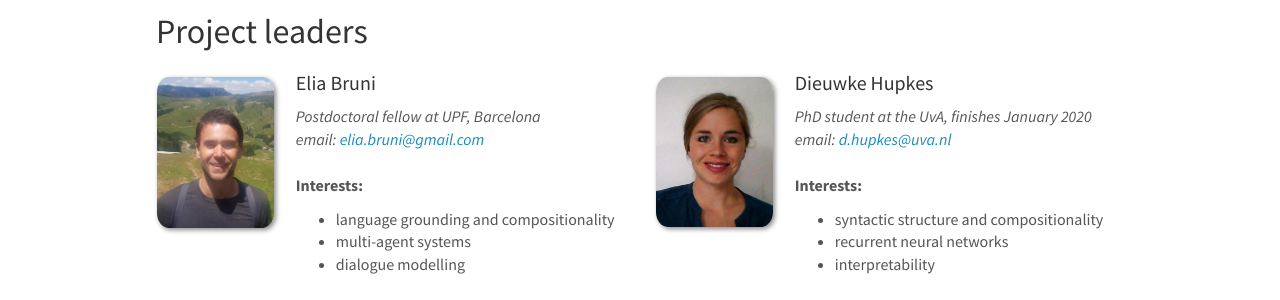
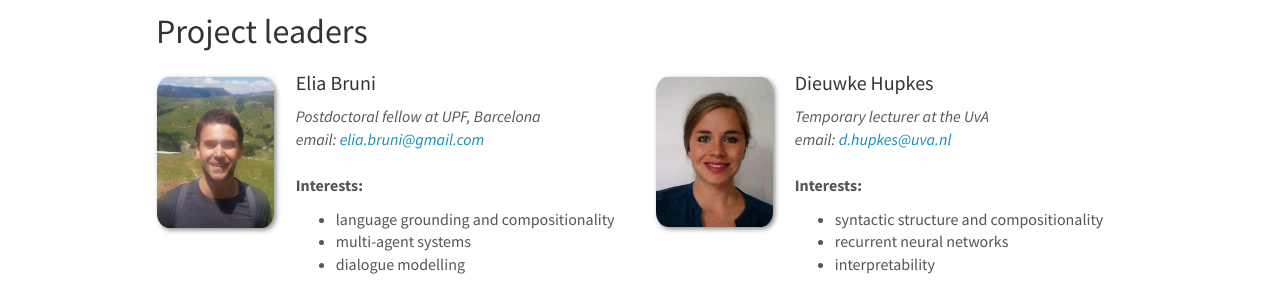
Before and after one commit to i-machine-think/i-machine-think.github.io, a Jekyll site: the page built from _pages/team.md, in a window 1280 px wide and 900 px high. Shown: the part 214-514 px from the top of the window. Built offline with Jekyll 4.4.1, drawn with Linux system fonts in a browser that asks for light colours; nearby versions of some CDN libraries.

Commit message:
Update information Dieuwke

```diff
--- a/_data/team_members.yml
+++ b/_data/team_members.yml
@@ -10,7 +10,7 @@
 
 - name: Dieuwke Hupkes
   photo: DHupkes.jpg
-  info: PhD student at the UvA, finishes January 2020
+  info: Temporary lecturer at the UvA
   email: d.hupkes@uva.nl
   number_educ: 0
   number_interests: 3
```
